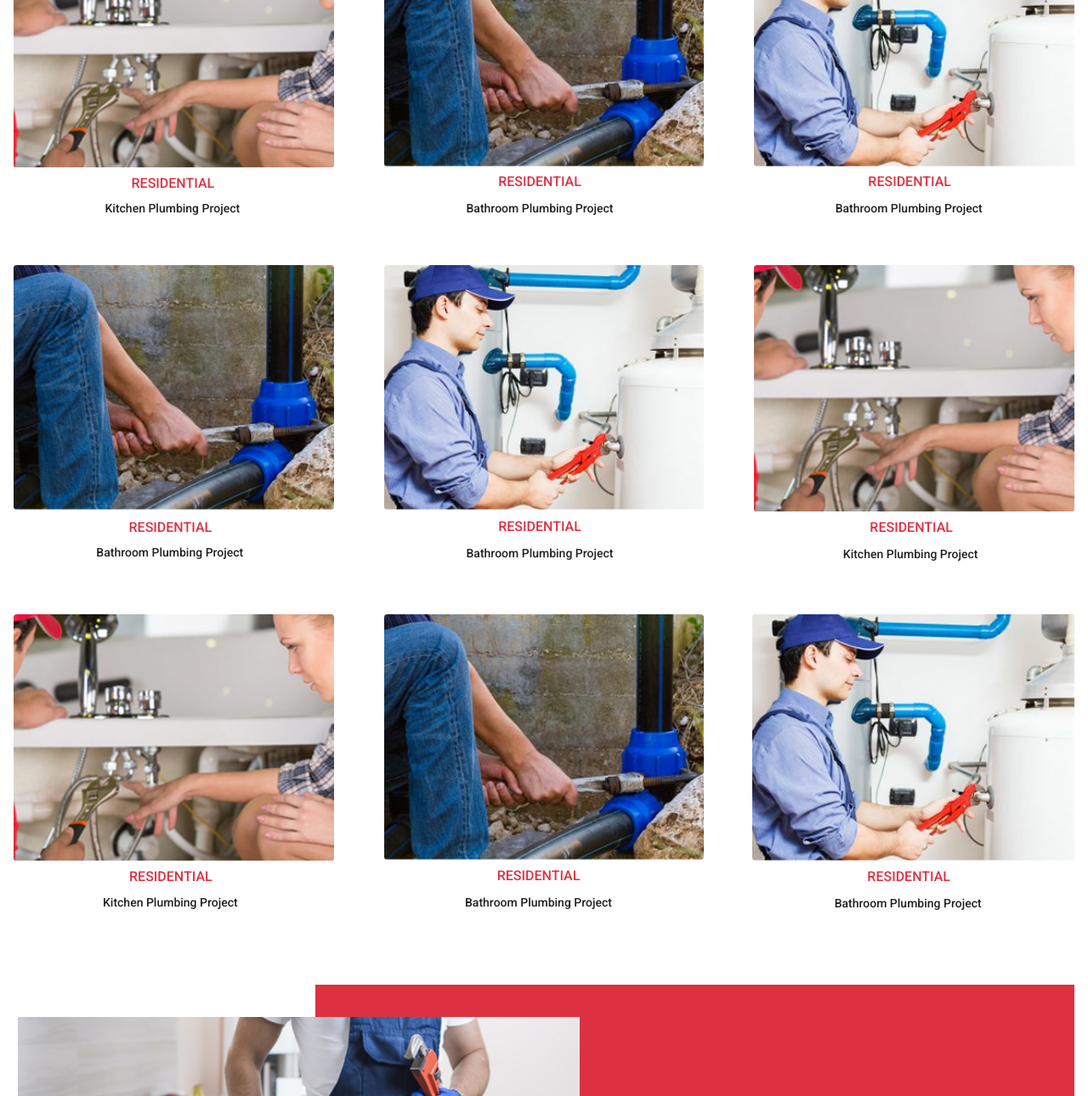
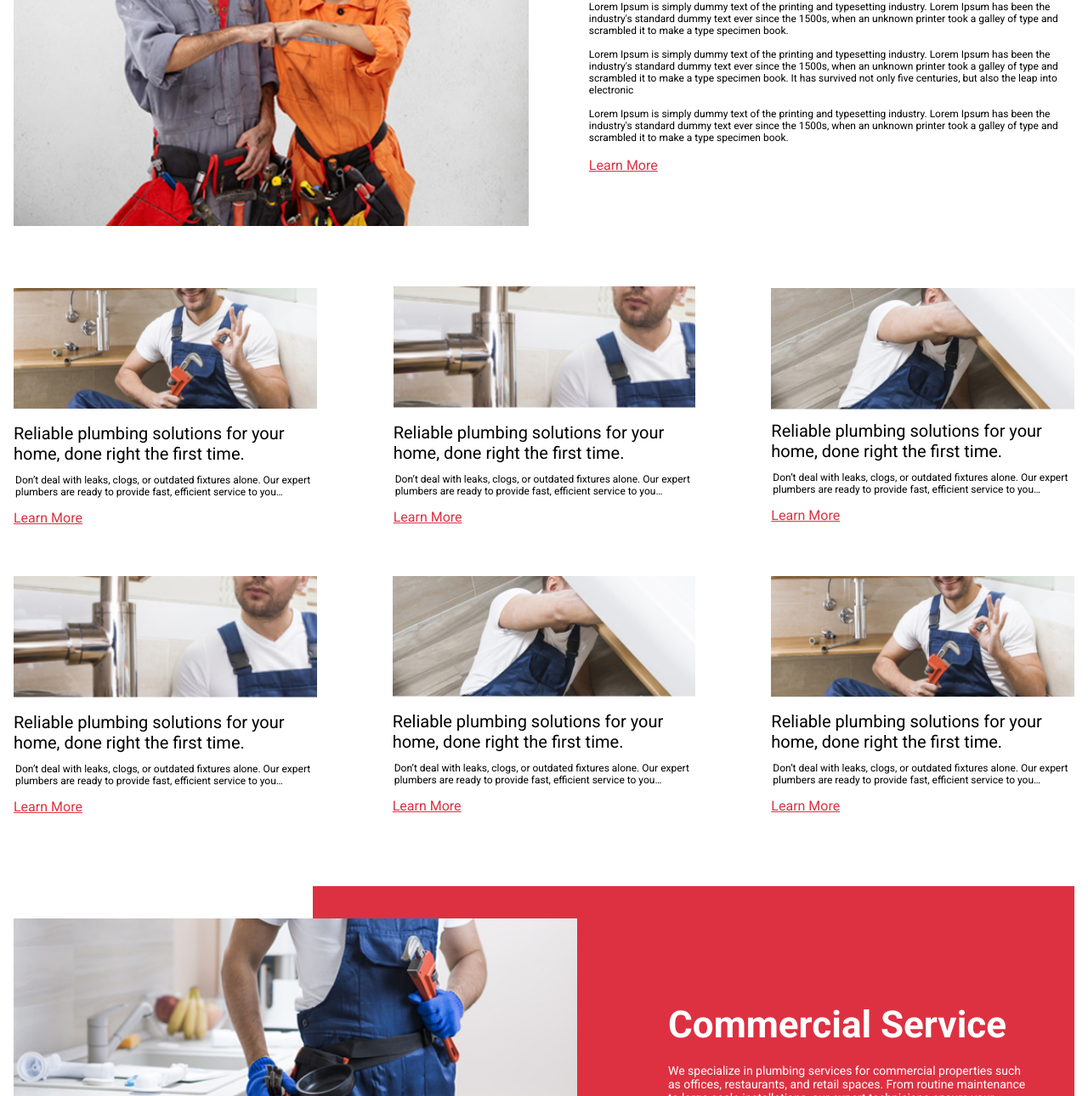
Before and after one commit to shafiqahmad81/plumber, a website built with Vite: page blog.html in a window 1280 px wide. Shown: the part 604-1894 px from the top of the page at 85% size. Built offline with nearby package versions, Linux system fonts and the light colour scheme.

Commit message:
complete blog page

```diff
--- a/blog.html
+++ b/blog.html
@@ -50,89 +50,146 @@
     </div>
   </header>
 
-  <!-- Hero image section -->
-  <section class="w-full max-w-[1440px] mx-auto">
-    <img class="w-full" src="src/assets/img/plumber-image.png" alt="image">
+  <!-- Our Blogs section -->
+  <section class="container mt-[19px]">
+    <div class="flex flex-col md:flex-row items-center">
+      <div class="w-full md:w-[43.248%] md:pr-6 lg:pr-[74px] mt-5 md:mt-2 order-2 md:order-1">
+        <h2 class="h1">Our Blogs</h2>
+        <p class="text-sm mt-[28px] text-black leading-4">Lorem Ipsum is simply dummy text of the printing and
+          typesetting
+          industry. Lorem
+          Ipsum has
+          been the
+          industry's standard dummy text ever since the 1500s, when an unknown printer took a galley of type and
+          scrambled it to make a type specimen book</p>
+      </div>
+      <div class="w-full md:w-[56.752%] order-1 md:order-2">
+        <img src="src/assets/img/plumber-blog-1.png" alt="service">
+      </div>
+    </div>
+    <div class="flex flex-col md:flex-row items-center mt-10 md:mt-[97px]">
+      <div class="w-full md:w-[48.547%]">
+        <img class="w-full" src="src/assets/img/bg.jpg" alt="blog">
+      </div>
+      <div class="w-full md:w-[51.452%] md:pl-6 lg:pl-[71px] text-black mt-5 md:mt-2">
+        <h2 class="text-[38px] leading-[45px] mb-4 ">Lorem Ipsum is simply dummy text.</h2>
+        <p class="text-xs mt-3.5 leading-3.5">Lorem Ipsum is simply dummy text of the printing and typesetting
+          industry. Lorem
+          Ipsum has
+          been the
+          industry's standard dummy text ever since the 1500s, when an unknown printer took a galley of type and
+          scrambled it to make a type specimen book. </p>
+        <p class="text-xs mt-3.5 leading-3.5">Lorem Ipsum is simply dummy text of the printing and typesetting
+          industry. Lorem
+          Ipsum has
+          been the
+          industry's standard dummy text ever since the 1500s, when an unknown printer took a galley of type and
+          scrambled it to make a type specimen book. It has survived not only five centuries, but also the leap into
+          electronic</p>
+        <p class="text-xs mt-3.5 leading-3.5">Lorem Ipsum is simply dummy text of the printing and typesetting
+          industry. Lorem
+          Ipsum has
+          been the
+          industry's standard dummy text ever since the 1500s, when an unknown printer took a galley of type and
+          scrambled it to make a type specimen book. </p>
+        <button class="underline mt-3.5 block text-base text-secondary">Learn More</button>
+      </div>
+    </div>
   </section>
 
-  <!-- Project section -->
-  <section class="container mt-[59px] mb-[87px]">
-    <div class="text-center max-w-[728px] mx-auto mb-14">
-      <h3 class="mb-5">Our Projects</h3>
-      <p class="leading-5">Over the years, we have successfully completed a wide range of plumbing projects — from
-        residential bathroom installations to complex commercial pipeline systems. Our team of licensed professionals
-        ensures every job is done efficiently, on time, and up to code.
-      </p>
-    </div>
-    <div class="grid sm:grid-cols-2 lg:grid-cols-3 gap-x-[59px] gap-y-[57px]">
-      <div>
-        <img class="w-full" src="src/assets/img/project-image-1.jpg" alt="project-image">
-        <div class="text-center">
-          <h6 class="mt-[6px] -ml-0.5 text-base text-secondary font-medium ">RESIDENTIAL</h6>
-          <p class="mt-2 -ml-[3px] text-sm font-medium text-primary">Kitchen Plumbing Project</p>
+  <!-- blog section -->
+  <section class="container mt-[73px] mb-[84px]">
+    <div
+      class="grid sm:grid-cols-2 lg:grid-cols-3 text-center sm:text-start gap-x-5 lg:gap-x-16 xl:gap-x-[89px] gap-y-14">
+      <div class="">
+        <div>
+          <img class="w-full" src="src/assets/img/blog-2.jpg" alt="blogs-image">
+        </div>
+
+        <p class="mt-[17px] text-xl text-black leading-6">Reliable plumbing solutions for your home, done
+          right the first time.
+          <span class="text-xs block mt-3 ml-0.5 leading-3.5">Don’t deal with leaks, clogs, or outdated fixtures alone.
+            Our expert plumbers are ready to provide fast, efficient service to you&hellip;</span>
+        </p>
+        <div class="flex justify-center sm:justify-start">
+          <button class="underline mt-3 block text-base text-secondary">Learn More</button>
+        </div>
+      </div>
+      <div class="ml-px -mt-0.5">
+        <div class="">
+          <img class="w-full" src="src/assets/img/blog-3.jpg" alt="blogs-image">
+        </div>
+
+        <p class="mt-[17px] text-xl text-black leading-6">Reliable plumbing solutions for your home, done
+          right the first time.
+          <span class="text-xs block mt-3 ml-0.5 leading-3.5">Don’t deal with leaks, clogs, or outdated fixtures alone.
+            Our expert plumbers are ready to provide fast, efficient service to you&hellip;</span>
+        </p>
+        <div class="flex justify-center sm:justify-start">
+          <button class="underline mt-3 block text-base text-secondary">Learn More</button>
         </div>
       </div>
       <div>
-        <img class="w-full" src="src/assets/img/project-image-2.jpg" alt="project-image">
-        <div class="text-center">
-          <h6 class="mt-[6px] -ml-2.5 text-base text-secondary font-medium ">RESIDENTIAL</h6>
-          <p class="mt-2.5 -ml-2.5 text-sm font-medium text-primary">Bathroom Plumbing Project</p>
+        <div class="">
+          <img class="w-full" src="src/assets/img/blog-4.jpg" alt="blogs-image">
+        </div>
+
+        <p class="mt-[13px] text-xl text-black leading-6">Reliable plumbing solutions for your home, done
+          right the first time.
+          <span class="text-xs block mt-3 ml-0.5 leading-3.5">Don’t deal with leaks, clogs, or outdated fixtures alone.
+            Our expert plumbers are ready to provide fast, efficient service to you&hellip;</span>
+        </p>
+        <div class="flex justify-center sm:justify-start">
+          <button class="underline mt-3 block text-base text-secondary">Learn More</button>
+        </div>
+      </div>
+      <div class="">
+        <div>
+          <img class="w-full" src="src/assets/img/blog-3.jpg" alt="blogs-image">
+        </div>
+
+        <p class="mt-[17px] text-xl text-black leading-6">Reliable plumbing solutions for your home, done
+          right the first time.
+          <span class="text-xs block mt-3 ml-0.5 leading-3.5">Don’t deal with leaks, clogs, or outdated fixtures alone.
+            Our expert plumbers are ready to provide fast, efficient service to you&hellip;</span>
+        </p>
+        <div class="flex justify-center sm:justify-start">
+          <button class="underline mt-3 block text-base text-secondary">Learn More</button>
         </div>
       </div>
       <div>
-        <img class="w-full" src="src/assets/img/project-image-3.jpg" alt="project-image">
-        <div class="text-center">
-          <h6 class="mt-[6px] -ml-[11px] text-base text-secondary font-medium ">RESIDENTIAL</h6>
-          <p class="mt-2.5 -ml-[13px] text-sm font-medium text-primary">Bathroom Plumbing Project</p>
+        <div class="">
+          <img class="w-full" src="src/assets/img/blog-4.jpg" alt="blogs-image">
+        </div>
+
+        <p class="mt-[17px] text-xl text-black leading-6">Reliable plumbing solutions for your home, done
+          right the first time.
+          <span class="text-xs block mt-3 ml-0.5 leading-3.5">Don’t deal with leaks, clogs, or outdated fixtures alone.
+            Our expert plumbers are ready to provide fast, efficient service to you&hellip;</span>
+        </p>
+        <div class="flex justify-center sm:justify-start">
+          <button class="underline mt-3 block text-base text-secondary">Learn More</button>
         </div>
       </div>
       <div>
-        <img class="w-full" src="src/assets/img/project-image-2.jpg" alt="project-image">
-        <div class="text-center">
-          <h6 class="mt-[9px] -ml-2 text-base text-secondary font-medium ">RESIDENTIAL</h6>
-          <p class="mt-2 -ml-[9px] text-sm font-medium text-primary">Bathroom Plumbing Project</p>
+        <div class="">
+          <img class="w-full" src="src/assets/img/blog-2.jpg" alt="blogs-image">
         </div>
-      </div>
-      <div>
-        <img class="w-full" src="src/assets/img/project-image-3.jpg" alt="project-image">
-        <div class="text-center">
-          <h6 class="mt-2 -ml-2.5 text-base text-secondary font-medium ">RESIDENTIAL</h6>
-          <p class="mt-2.5 -ml-2.5 text-sm font-medium text-primary">Bathroom Plumbing Project</p>
-        </div>
-      </div>
-      <div>
-        <img class="w-full" src="src/assets/img/project-image-1.jpg" alt="project-image">
-        <div class="text-center ml-1">
-          <h6 class="mt-[6px] -ml-[11px] text-base text-secondary font-medium ">RESIDENTIAL</h6>
-          <p class="mt-2.5 -ml-[13px] text-sm font-medium text-primary">Kitchen Plumbing Project</p>
-        </div>
-      </div>
-      <div class="mt-[5px]">
-        <img class="w-full" src="src/assets/img/project-image-1.jpg" alt="project-image">
-        <div class="text-center -ml-[5px]">
-          <h6 class="mt-[6px] -ml-0.5 text-base text-secondary font-medium ">RESIDENTIAL</h6>
-          <p class="mt-[9px] -ml-[3px] text-sm font-medium text-primary">Kitchen Plumbing Project</p>
-        </div>
-      </div>
-      <div class="mt-[5px]">
-        <img class="w-full" src="src/assets/img/project-image-2.jpg" alt="project-image">
-        <div class="text-center mt-[7px] -ml-[3px]">
-          <h6 class="mt-[6px] -ml-2.5 text-base text-secondary font-medium ">RESIDENTIAL</h6>
-          <p class="mt-2.5 -ml-2.5 text-sm font-medium text-primary">Bathroom Plumbing Project</p>
-        </div>
-      </div>
-      <div class="mt-[5px] -ml-0.5">
-        <img class="w-full" src="src/assets/img/project-image-3.jpg" alt="project-image">
-        <div class="text-center mt-[7px]">
-          <h6 class="mt-[6px] -ml-[11px] text-base text-secondary font-medium ">RESIDENTIAL</h6>
-          <p class="mt-2.5 -ml-[13px] text-sm font-medium text-primary">Bathroom Plumbing Project</p>
+
+        <p class="mt-[17px] text-xl text-black leading-6">Reliable plumbing solutions for your home, done
+          right the first time.
+          <span class="text-xs block mt-3 ml-0.5 leading-3.5">Don’t deal with leaks, clogs, or outdated fixtures alone.
+            Our expert plumbers are ready to provide fast, efficient service to you&hellip;</span>
+        </p>
+        <div class="flex justify-center sm:justify-start">
+          <button class="underline mt-3 block text-base text-secondary">Learn More</button>
         </div>
       </div>
     </div>
   </section>
 
   <!-- Commercial Service -->
-  <section class="ml-[5px] -mt-px">
+  <section class=" -mt-[3px]">
     <div class="container">
       <div class="flex flex-col md:flex-row items-center lg:items-stretch">
         <div class="w-full md:w-[53.846%] lg:pt-[38px] lg:pb-[37px] relative z-10">
@@ -140,7 +197,7 @@
         </div>
         <div
           class="bg-secondary w-full md:w-[72.735%] lg:-ml-40 xl:-ml-[311px] pl-5 pr-5 xl:pr-[46px] flex items-center md:justify-end">
-          <div class="max-w-[432px] py-5 lg:py-0 xlmt-2">
+          <div class="max-w-[432px] py-5 lg:py-0 xl:mt-2">
             <h2 class="h1 text-white mb-6">Commercial Service</h2>
             <p class="text-sm text-white leading-4">We specialize in plumbing services for commercial properties such as
               offices, restaurants, and retail spaces.
@@ -156,19 +213,21 @@
   <!-- Testiomonial section -->
   <section>
     <div
-      class="max-w-[1440px] mx-auto mt-[88px] bg-cover bg-center bg-no-repeat relative after:absolute after:top-0 after:left-0 after:right-0 after:bottom-0 after:bg-black/70"
+      class="max-w-[1440px] mx-auto mt-[58px] bg-cover bg-center bg-no-repeat relative after:absolute after:top-0 after:left-0 after:right-0 after:bottom-0 after:bg-black/70"
       style="background-image: url(src/assets/img/testimonial-bg.png);">
-      <div class="container pt-[45px] pb-[33px] text-center relative z-20">
+      <div class="container pt-[45px] pb-[34px] text-center relative z-20">
         <h3 class="text-[#EEFF06] mb-10 mt-0.5 -ml-2">Testimonial</h3>
 
         <div class="swiper mySwiper">
           <div class="swiper-wrapper">
             <div class="swiper-slide">
-              <p class="md:text-xl text-white mb-5 max-w-[930px] mx-auto">I had a leaking pipe that was causing a lot of
+              <p class="md:text-xl text-white mb-5 max-w-[930px] mx-auto leading-[26px]">I had a leaking pipe that was
+                causing a lot of
                 stress, but the team arrived quickly and fixed everything perfectly. They were professional, friendly,
                 and
                 explained every step of the process. I highly recommend their plumbing services!</p>
-              <span class="text-base md:text-xl text-white leading-6 font-bold font-mukta mb-10 block">Johny Vino</span>
+              <span class="text-base md:text-xl text-white leading-6 font-bold font-mukta mb-[34px] block">Johny
+                Vino</span>
             </div>
             <div class="swiper-slide">
               <p class="md:text-xl text-white mb-5 max-w-[930px] mx-auto">I had a leaking pipe that was causing a lot of
@@ -200,9 +259,10 @@
   </section>
 
   <!-- our recent blogs section -->
-  <section class="container mt-[72px] mb-10">
+  <section class="container mt-[63px] mb-[58px]">
     <h3>our recent blogs</h3>
-    <div class="grid sm:grid-cols-3 text-center sm:text-start mt-[46px] space-y-4 gap-5 lg:gap-16 xl:gap-[90px]">
+    <div
+      class="grid sm:grid-cols-2 md:grid-cols-3 text-center sm:text-start mt-[46px] space-y-4 gap-5 lg:gap-16 xl:gap-[90px]">
       <div class="">
         <div>
           <img class="w-full" src="src/assets/img/blogs-image-1.jpg" alt="blogs-image">
@@ -243,7 +303,7 @@
   <section class="bg-black pt-[31px]">
     <div class="border-b-2 ">
       <div class="container pb-[25px] flex flex-col lg:flex-row justify-between text-white -mt-0.5">
-        <div class="w-full lg:w-[476px] sm:pr-[114px] lg:ml-[3px] pb-6">
+        <div class="w-full lg:w-[476px] sm:pr-[114px] pb-6">
           <a href="#"><img src="src/assets/img/logo-black.png" alt="logo"></a>
           <p class="text-xs leading-3.5 mt-[27px] -ml-px">Trusted plumbing solutions since 1995. From emergency repairs
             to full installations, we’re your local experts for reliable and affordable service. Proudly serving homes
```
Also changed, not shown: src/assets/img/bg.jpg (added), src/assets/img/blog-2.jpg (added), src/assets/img/blog-3.jpg (added), src/assets/img/blog-4.jpg (added), src/assets/img/plumber-blog-1.png (added).
